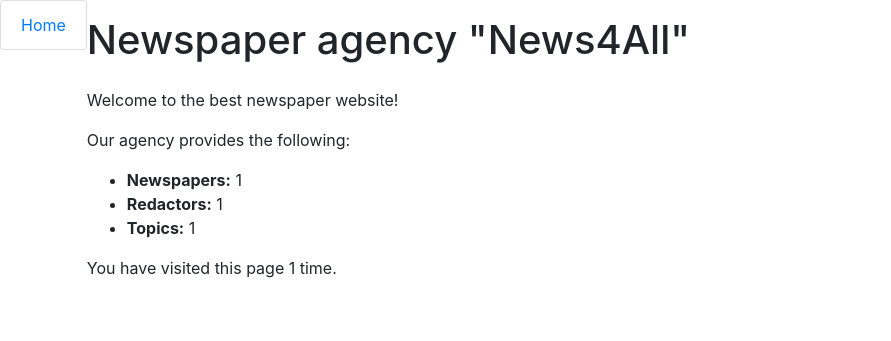
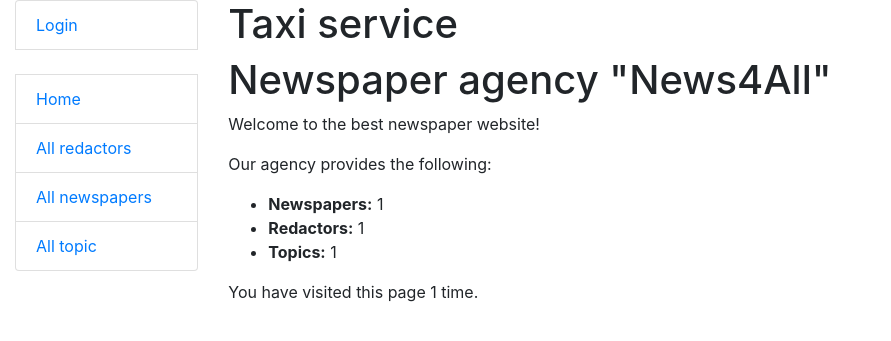
Before and after one commit to NickSavchyn/newspaper_agency, a Django app: template templates/newspaper_agency/index.html in a window 1280 px wide. Shown: the top 341 px of the page, without its empty margins (0-891 px from the left). Run offline with Django 4.2, Linux system fonts and the light colour scheme; the template is opened without the code that fills it: most values are stand-ins (such as "Sample title", 1, 10 or a date in 2020).

Commit message:
Add sidebar.html

```diff
--- a/config/settings.py
+++ b/config/settings.py
@@ -120,6 +120,10 @@ USE_TZ = True
 
 STATIC_URL = "static/"
 
+STATICFILES_DIRS = [
+    BASE_DIR / "static",
+]
+
 # Default primary key field type
 # https://docs.djangoproject.com/en/4.1/ref/settings/#default-auto-field
 
--- a/config/urls.py
+++ b/config/urls.py
@@ -1,8 +1,9 @@
-
+from django.conf import settings
+from django.conf.urls.static import static
 from django.contrib import admin
 from django.urls import path, include
 
 urlpatterns = [
     path("admin/", admin.site.urls),
     path("", include("newspaper_agency.urls", namespace="newspaper_agency")),
-]
+] + static(settings.STATIC_URL, document_root=settings.STATIC_ROOT)
--- a/templates/base.html
+++ b/templates/base.html
@@ -3,14 +3,14 @@
 <head>
   <meta charset="UTF-8">
   {% block title %}
-      <title>Newspaper Agency News4All</title>
+      <title>Taxi Service</title>
   {% endblock %}
   <link rel="stylesheet"
           href="https://cdn.jsdelivr.net/npm/bootstrap@4.6.2/dist/css/bootstrap.min.css"
           integrity="sha384-xOolHFLEh07PJGoPkLv1IbcEPTNtaed2xpHsD9ESMhqIYd0nLMwNLD69Npy4HI+N"
           crossorigin="anonymous">
-  {% load static %}
-  <link rel="stylesheet" href="{% static "css/styles.css" %}">
+
+
 </head>
 <body>
   <div class="container-fluid">
--- /dev/null
+++ b/templates/includes/sidebar.html
@@ -0,0 +1,15 @@
+<ul class="sidebar-nav list-group">
+  {% if user.is_authenticated %}
+    <li class="list-group-item">User: <a href="{{ user.get_absolute_url }}">{{ user.get_username }}</a></li>
+    <li class="list-group-item"><a href="{% url 'logout'%}?next={{request.path}}">Logout</a></li>
+  {% else %}
+    <li class="list-group-item"><a href="{% url 'login'%}?next={{request.path}}">Login</a></li>
+  {% endif %}
+
+  <br>
+
+  <li class="list-group-item"><a href="{% url 'newspaper_agency:index' %}">Home</a></li>
+  <li class="list-group-item"><a href="{% url 'newspaper_agency:redactor-list' %}">All redactors</a></li>
+  <li class="list-group-item"><a href="{% url 'newspaper_agency:newspaper-list' %}">All newspapers</a></li>
+  <li class="list-group-item"><a href="{% url 'newspaper_agency:topic-list' %}">All topic</a></li>
+</ul>
--- a/templates/newspaper_agency/index.html
+++ b/templates/newspaper_agency/index.html
@@ -1,21 +1,7 @@
-<!DOCTYPE html>
-<html lang="en">
-<head>
-    <title>Newspapers agency News4All</title>
-    <meta charset="utf=8">
-    <meta name="viewport" content="width=device-width, initial-scale=1">
-    <link rel="stylesheet" href="https://cdn.jsdelivr.net/npm/bootstrap@4.6.2/dist/css/bootstrap.min.css" integrity="sha384-xOolHFLEh07PJGoPkLv1IbcEPTNtaed2xpHsD9ESMhqIYd0nLMwNLD69Npy4HI+N" crossorigin="anonymous">
-</head>
-<body>
-    <div class="container-fluid">
-        <div class="row">
-            <div class="class-col-sm-2">
-                <ul class="list-group">
-                    <li class="list-group-item"><a href="{% url 'newspaper_agency:index' %}">Home</a></li>
-                </ul>
-            </div>
-            <div class="class-col-sm-10">
-                <h1 class="mt-3 mb-4">Newspaper agency "News4All"</h1>
+{% extends "base.html" %}
+
+{% block content %}
+    <h1>Newspaper agency "News4All"</h1>
     <p>Welcome to the best newspaper website!</p>
     <p>Our agency provides the following:</p>
     <ul>
@@ -23,7 +9,6 @@
         <li><strong>Redactors:</strong> {{ num_redactors }}</li>
         <li><strong>Topics:</strong> {{ num_topics }}</li>
     </ul>
+
     <p>You have visited this page {{ num_visits }} time{{ num_visits|pluralize }}.</p>
-        </div>
-    </div>
-</div>
+{% endblock %}
```
Also changed, not shown: db.sqlite3. Lines whose indentation alone changed are shown as unchanged.
